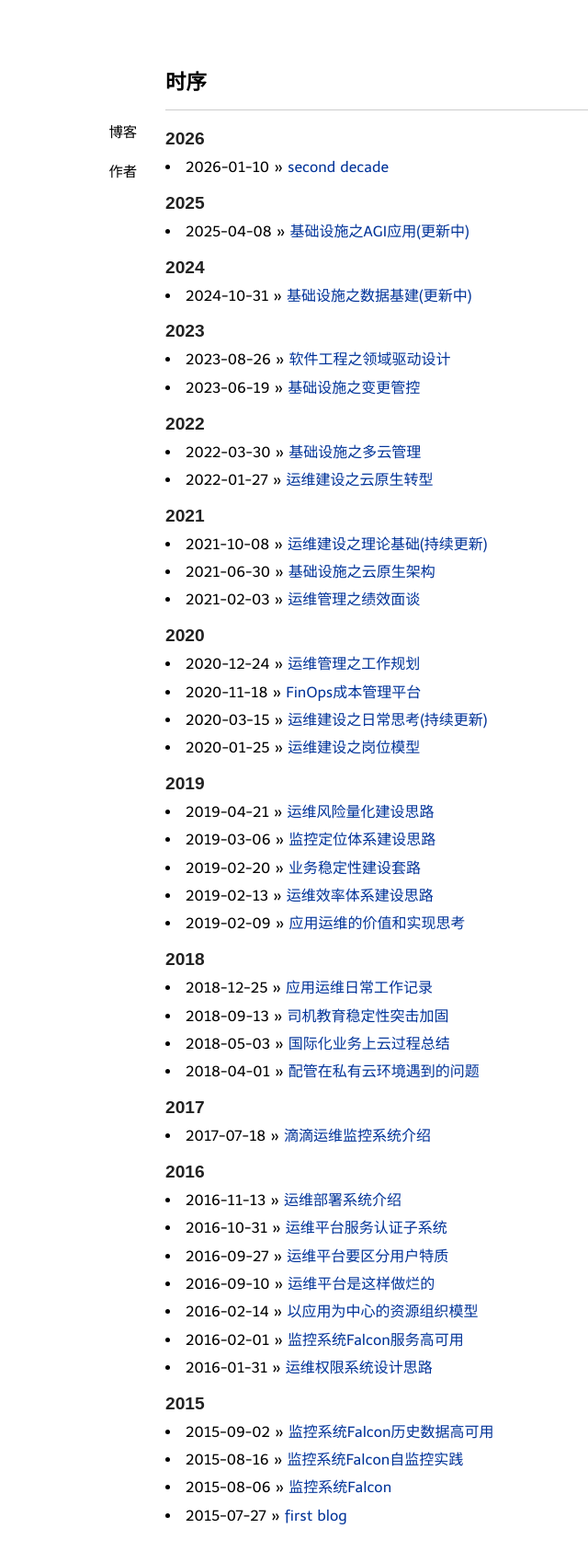
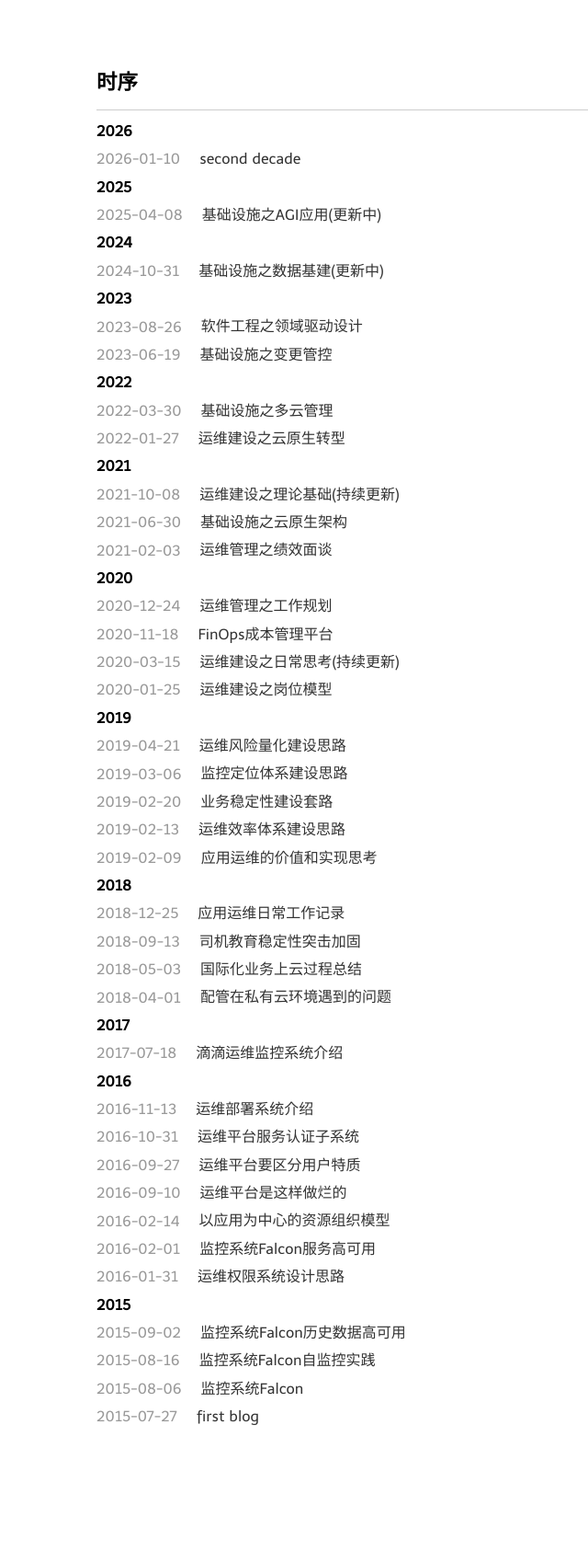
Before and after one commit to niean/niean.github.io, a Jekyll site: the page built from archives/index.md, in a window 1280 px wide. Shown: the whole page at 92% size, without its empty margins (85-725 px from the left). Built offline with Jekyll 4.4.1, drawn with Linux system fonts in a browser that asks for light colours; after the commit the page ends 1591 px from its top, so only the background shows below that.

Commit message:
样式:去掉左导

```diff
--- a/_layouts/default.html
+++ b/_layouts/default.html
@@ -19,10 +19,6 @@
         <header>
           <h1>{{ page.title }}</h1>
         </header>
-        <nav>
-          <span><a title="home page" class="" href="/">博客</a></span>
-          <span><a title="about me" class="" href="/about/">作者</a></span>
-        </nav>
         <article class="content">
           {{ content }}
         </article>
--- a/archives/index.md
+++ b/archives/index.md
@@ -3,18 +3,16 @@ title: 时序
 layout: page
 ---
 
-<ul class="posts">
-	  {% for post in site.posts %}
-		{% unless post.next %}
-		  <h3>{{ post.date | date: '%Y' }}</h3>
-		{% else %}
-		  {% capture year %}{{ post.date | date: '%Y' }}{% endcapture %}
-		  {% capture nyear %}{{ post.next.date | date: '%Y' }}{% endcapture %}
-		  {% if year != nyear %}
-			<h3>{{ post.date | date: '%Y' }}</h3>
-		  {% endif %}
-		{% endunless %}
-
-		<li><span>{{ post.date | date: "%Y-%m-%d"}}</span> &raquo; <a href="{{ post.url }}">{{ post.title }}</a></li>
-	  {% endfor %}
+<ul class="listing">
+{% for post in site.posts %}
+  {% capture y %}{{post.date | date:"%Y"}}{% endcapture %}
+  {% if year != y %}
+    {% assign year = y %}
+    <li class="listing-seperator">{{ y }}</li>
+  {% endif %}
+  <li class="listing-item">
+    <time datetime="{{ post.date | date:"%Y-%m-%d" }}">{{ post.date | date:"%Y-%m-%d" }}</time>
+    <a href="{{ post.url }}" title="{{ post.title }}">{{ post.title }}</a>
+  </li>
+{% endfor %}
 </ul>
--- a/media/css/style.css
+++ b/media/css/style.css
@@ -63,10 +63,10 @@ ol ul, ul ol, ul ul, ol ol {margin-left:1em;}
 blockquote{display:block;text-align:justify;border-left:4px solid #eeeeee;}
 blockquote{margin:1em 0em;padding-left:1.5em;}
 blockquote p{margin:0;padding:.5em 0;}
-#container{width:750px;margin:2em auto;display:block;padding:0 2em;}
+#container{width:900px;margin:2em auto;display:block;padding:0 2em;}
 .content{font-size:16px;line-height:24px;}
 .content h1{padding:.5em 0;}
-.content img{max-width:750px;display:block;margin:4px auto;-webkit-box-shadow:#999 1px 1px 4px;-moz-box-shadow:#999 1px 1px 4px;box-shadow:#999 1px 1px 4px;}
+.content img{max-width:900px;display:block;margin:4px auto;-webkit-box-shadow:#999 1px 1px 4px;-moz-box-shadow:#999 1px 1px 4px;box-shadow:#999 1px 1px 4px;}
 #tag_cloud{margin-bottom: 1em;}
 #tag_cloud a:hover{color:#333333 !important;text-decoration:none;}
 
```
